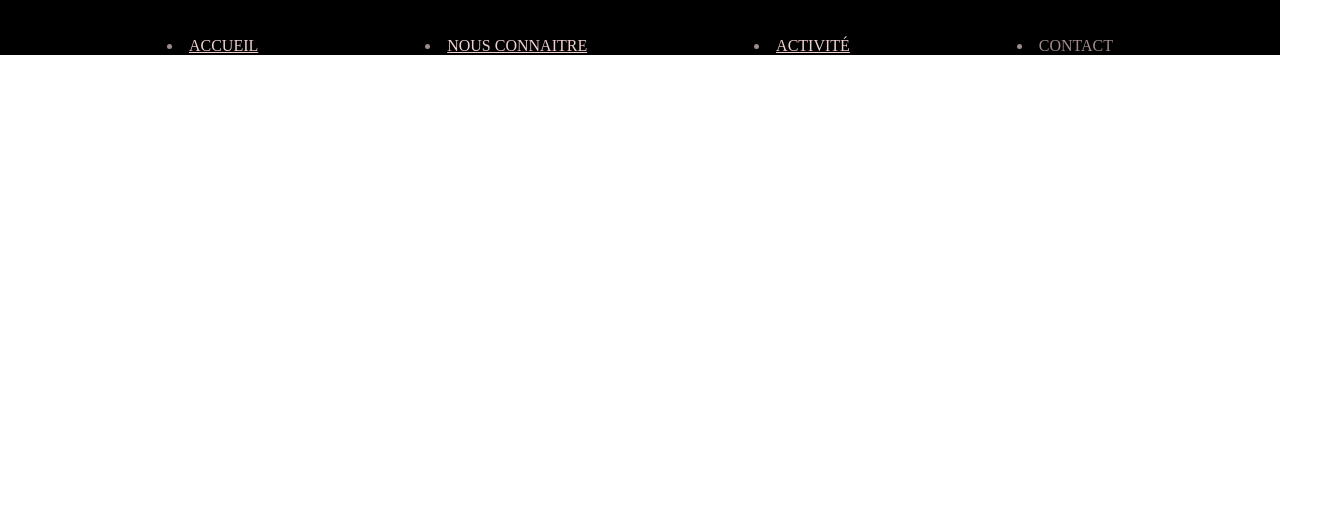
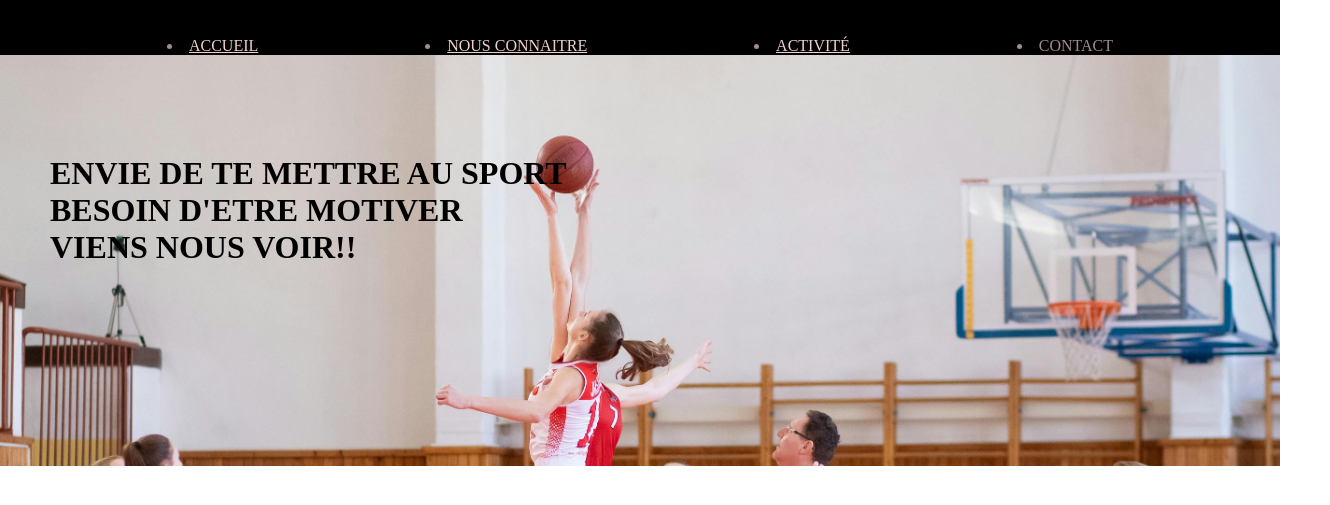
Before and after one commit to bryanT062/site_vitrine, a plain HTML site: page index.html in a window 1280 px wide. Shown: the part 55-560 px from the top of the page, 1330 px wide, since content can reach past the window. Drawn offline with Linux system fonts and the light colour scheme.

Commit message:
ajoutdel'image

```diff
--- a/index.html
+++ b/index.html
@@ -18,6 +18,7 @@
         </nav>
     </header>
     <section>
+        <h2>ENVIE DE TE METTRE AU SPORT<br>BESOIN D'ETRE MOTIVER<br>VIENS NOUS VOIR!! </h2>
 
     </section>
 </body>
--- a/styles.css
+++ b/styles.css
@@ -23,4 +23,11 @@ a{
 section{
     background-image: url("pexels-photo-2116469.jpeg");
     background-size: cover;
+    padding-block: 150px;
+
 }
+h2{
+    font-size: 2rem;
+    translate: 50px ;
+    transform: translateY(-50px);
+}
```
